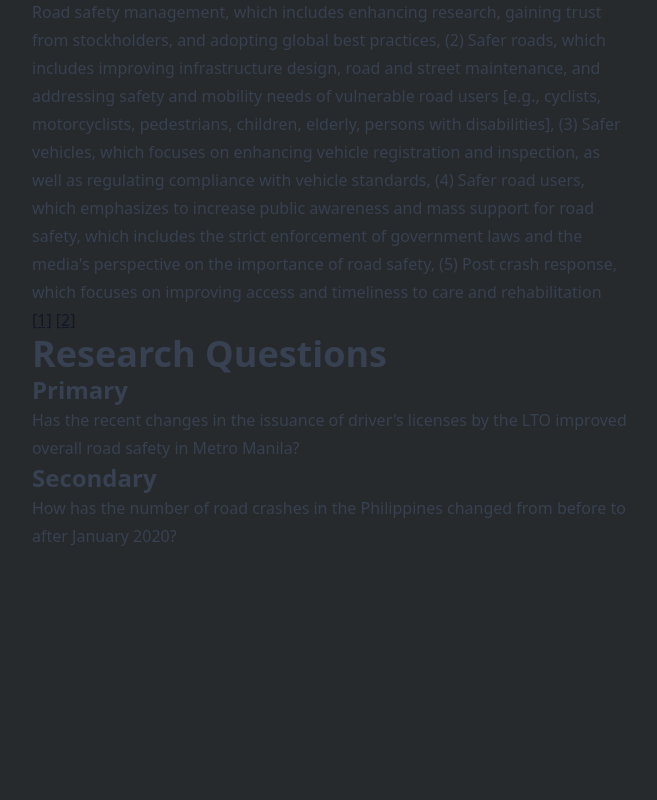
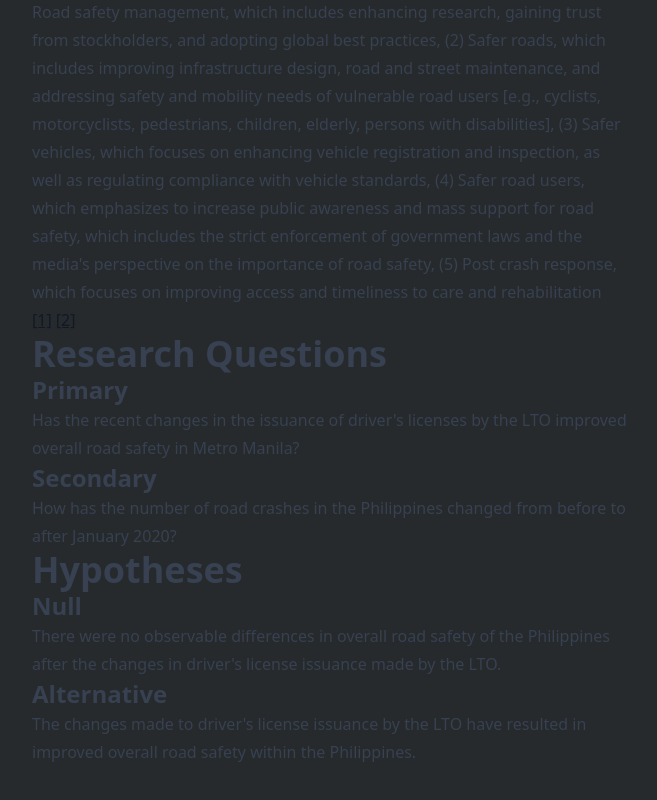
Before and after one commit to bantay-bangga/bantay-bangga.github.io, a SvelteKit app: page / in a window 1280 px wide. Shown: the part 1390-2190 px from the top of the page, without its empty margins (0-657 px from the left). Before the commit the page ends 2004 px from the top, so only its background shows below. Built offline with nearby package versions, Linux system fonts and the light colour scheme.

Commit message:
feat: add `Hypothesese` content

```diff
--- a/src/routes/+page.svelte
+++ b/src/routes/+page.svelte
@@ -58,3 +58,15 @@
 <p class="prose dark:prose-invert">
     How has the number of road crashes in the Philippines changed from before to after January 2020?
 </p>
+
+<h1 class="text-4xl font-extrabold prose dark:prose-invert"> Hypotheses </h1>
+
+<h2 class="text-2xl font-extrabold prose dark:prose-invert"> Null </h2>
+<p class="prose dark:prose-invert">
+    There were no observable differences in overall road safety of the Philippines after the changes in driver's license issuance made by the LTO.
+</p>
+
+<h2 class="text-2xl font-extrabold prose dark:prose-invert"> Alternative </h2>
+<p class="prose dark:prose-invert">
+    The changes made to driver's license issuance by the LTO have resulted in improved overall road safety within the Philippines.
+</p>
```
